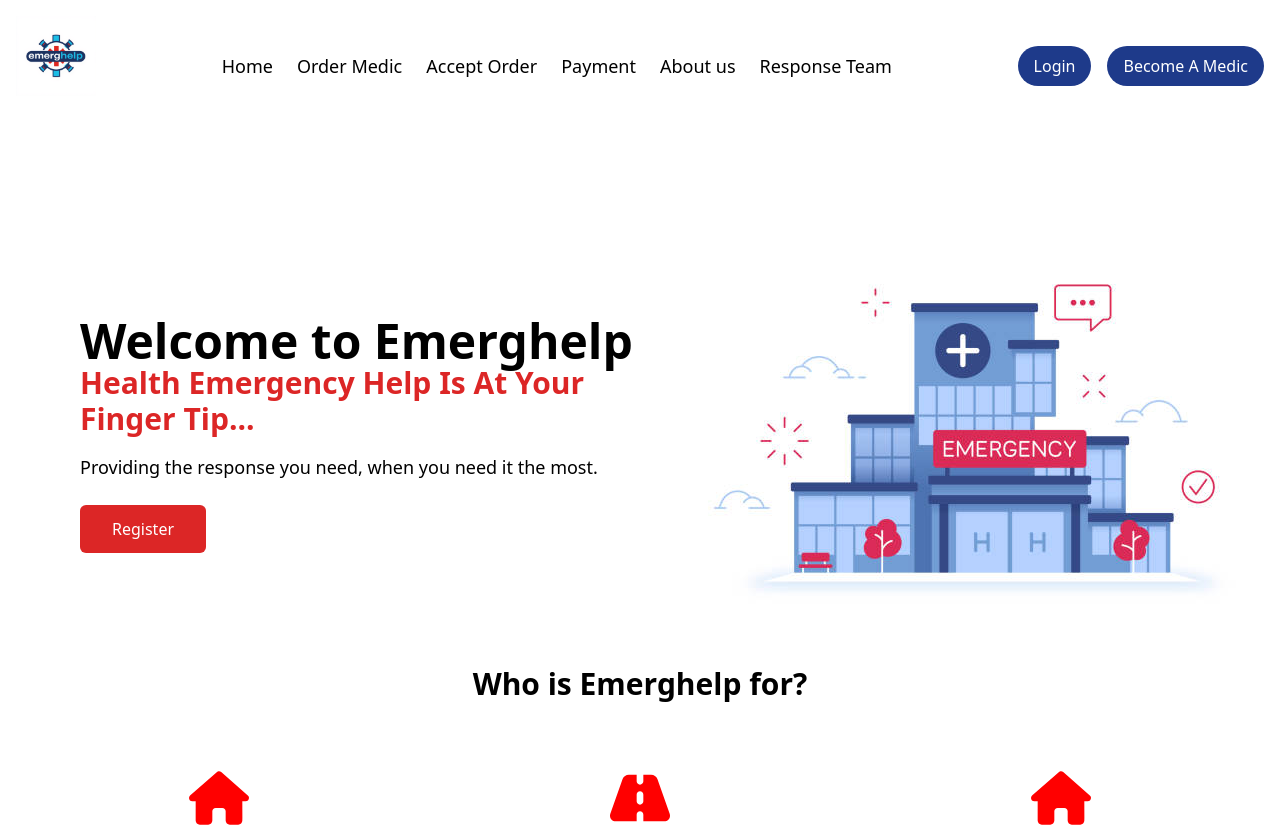
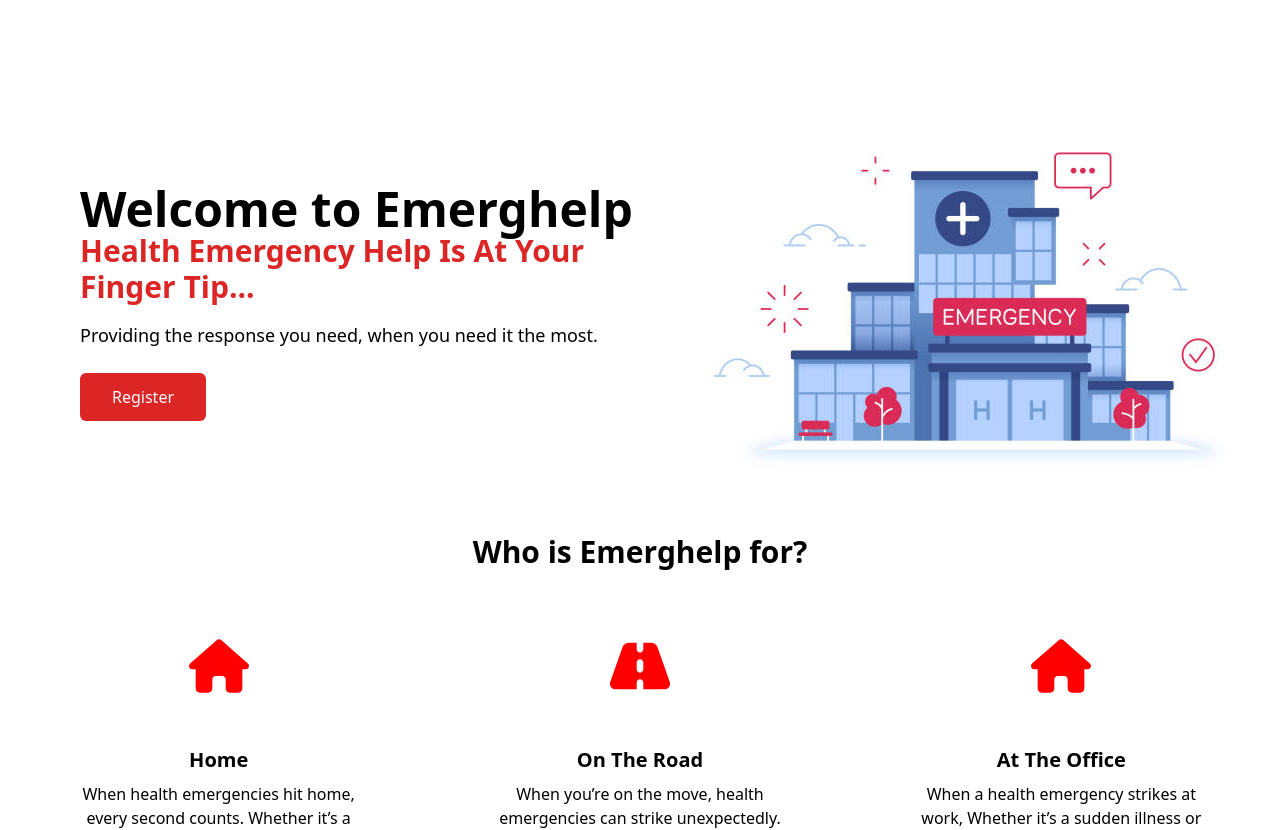
Before and after one commit to Izunna-24/emerghelp-frontend, a React (Create React App) app: page / in a window 1280 px wide. Shown: the top 830 px of the page. Built offline with nearby package versions, Linux system fonts and the light colour scheme.

Commit message:
removed navbar

```diff
--- a/src/component/layout/Layout.jsx
+++ b/src/component/layout/Layout.jsx
@@ -2,13 +2,11 @@
 import Footer from "../footer/Footer";
 import Hero from "../hero/Hero";
 import Emerghelp from "../emerghelp/Emerghelp";
-import Navbar from "../navBar/Navbar";
 
 
 const Layout = () => {
     return(
         <>
-            <Navbar/>
             <Outlet/>
             <Hero/>
             <Emerghelp/>
```
